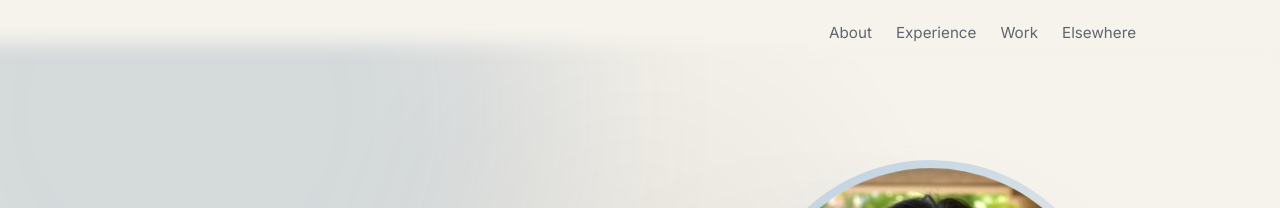
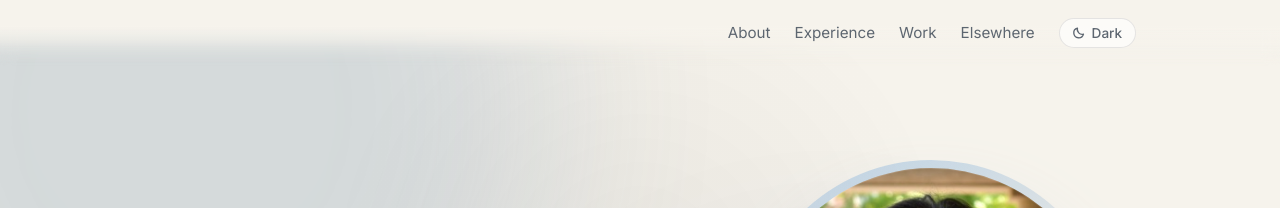
Before and after one commit to briannarimm/briannarimm.github.io, a Jekyll site: the page built from index.html, in a window 1280 px wide. Shown: the top 208 px of the page. Built offline with Jekyll 4.4.1, drawn with Linux system fonts in a browser that asks for light colours.

Commit message:
Theme: dark default, light theme behind a header toggle
- Light tokens from the brand guide under :root[data-theme="light"] and,
  with no stored choice, under prefers-color-scheme: light. --wm-blue,
  --wm-pink, --grad and the shadows do not change.
- --wm-period (#e6e6ec dark, Ink light) drives the inline wordmark's period.
- Light adjustments: aurora opacity halved (--aurora-k), spotlight
  rgba(10,14,19,0.05), card fill and portrait frame use rgba(21,24,29,x).
- Theme helpers replace hard-coded white tints (soft body text, hover
  lines, carousel dots, code backgrounds). Text on the dark media chips,
  captions and carousel buttons stays off-white in both themes.
- The active filter uses the pastel --wm-blue fill so Ink text keeps
  10.8:1 in both themes.
- Header: a labeled pill toggle ("Light" or "Dark", sun or moon icon,
  aria-pressed) at the end of the nav. On phones the nav wraps so the
  toggle sits on a second row and nothing scrolls sideways.
- head.html: an inline script applies the stored choice before first
  paint; theme-color has light and dark values.

Co-Authored-By: Claude Opus 5.5 <noreply@anthropic.com>
Claude-Session: https://claude.ai/code/session_0147Uf4XhnPk1AgYScdQEiX1

```diff
--- a/_includes/head.html
+++ b/_includes/head.html
@@ -1,4 +1,13 @@
 <meta charset="utf-8">
+<script>
+  // Apply a stored theme choice before first paint. With no choice, CSS follows the system setting.
+  (function () {
+    try {
+      var t = localStorage.getItem("theme");
+      if (t === "light" || t === "dark") document.documentElement.setAttribute("data-theme", t);
+    } catch (e) {}
+  })();
+</script>
 <meta name="viewport" content="width=device-width, initial-scale=1">
 {%- if page.title and page.url != "/" %}
 <title>{{ page.title | escape }} &middot; {{ site.title }}</title>
@@ -7,7 +16,8 @@
 {%- endif %}
 {%- assign meta_desc = page.description | default: site.description | strip_html | strip_newlines | escape %}
 <meta name="description" content="{{ meta_desc }}">
-<meta name="theme-color" content="#0a0e13">
+<meta name="theme-color" content="#0a0e13" media="(prefers-color-scheme: dark)">
+<meta name="theme-color" content="#f6f3ec" media="(prefers-color-scheme: light)">
 <link rel="canonical" href="{{ page.url | absolute_url }}">
 <meta property="og:title" content="{{ page.title | default: site.title | escape }}">
 <meta property="og:description" content="{{ meta_desc }}">
--- a/_includes/header.html
+++ b/_includes/header.html
@@ -6,5 +6,6 @@
     <a href="{{ home }}#experience">Experience</a>
     <a href="{{ home }}#work">Work</a>
     <a href="{{ home }}#links">Elsewhere</a>
+    <button class="theme-toggle" type="button" aria-pressed="false" data-theme-toggle hidden><svg class="ico" aria-hidden="true"><use href="#sun"/></svg><span>Light</span></button>
   </nav>
 </header>
--- a/_includes/sprite.html
+++ b/_includes/sprite.html
@@ -10,4 +10,6 @@
   <symbol id="eye" viewBox="0 0 16 16"><path d="M1.5 8S4 3.5 8 3.5 14.5 8 14.5 8 12 12.5 8 12.5 1.5 8 1.5 8z" fill="none" stroke="currentColor" stroke-width="1.4" stroke-linejoin="round"/><circle cx="8" cy="8" r="2" fill="none" stroke="currentColor" stroke-width="1.4"/></symbol>
   <symbol id="chev-left" viewBox="0 0 16 16"><path d="M10 3L5 8l5 5" fill="none" stroke="currentColor" stroke-width="1.8" stroke-linecap="round" stroke-linejoin="round"/></symbol>
   <symbol id="chev-right" viewBox="0 0 16 16"><path d="M6 3l5 5-5 5" fill="none" stroke="currentColor" stroke-width="1.8" stroke-linecap="round" stroke-linejoin="round"/></symbol>
+  <symbol id="sun" viewBox="0 0 16 16"><circle cx="8" cy="8" r="3" fill="none" stroke="currentColor" stroke-width="1.6"/><path d="M8 1.5v1.3M8 13.2v1.3M1.5 8h1.3M13.2 8h1.3M3.4 3.4l.9.9M11.7 11.7l.9.9M3.4 12.6l.9-.9M11.7 4.3l.9-.9" fill="none" stroke="currentColor" stroke-width="1.6" stroke-linecap="round"/></symbol>
+  <symbol id="moon" viewBox="0 0 16 16"><path d="M13.5 9.6A5.8 5.8 0 0 1 6.4 2.5a5.8 5.8 0 1 0 7.1 7.1z" fill="none" stroke="currentColor" stroke-width="1.6" stroke-linejoin="round"/></symbol>
 </svg>
--- a/script.js
+++ b/script.js
@@ -3,6 +3,37 @@ const yearEl = document.getElementById("year");
 if (yearEl) yearEl.textContent = new Date().getFullYear();
 
 const reduced = window.matchMedia("(prefers-reduced-motion: reduce)").matches;
+
+// Theme toggle: dark by default, follows the system until the visitor chooses.
+// The choice is kept in localStorage under "theme"; head.html applies it before first paint.
+const themeToggle = document.querySelector("[data-theme-toggle]");
+if (themeToggle) {
+  const root = document.documentElement;
+  const systemLight = window.matchMedia("(prefers-color-scheme: light)");
+  const label = themeToggle.querySelector("span");
+  const icon = themeToggle.querySelector("use");
+  const current = () => root.dataset.theme || (systemLight.matches ? "light" : "dark");
+  const render = () => {
+    const light = current() === "light";
+    // The label names the theme the button switches to.
+    themeToggle.setAttribute("aria-pressed", String(light));
+    label.textContent = light ? "Dark" : "Light";
+    icon.setAttribute("href", light ? "#moon" : "#sun");
+    // A manual choice also sets the browser bar color.
+    if (root.dataset.theme) {
+      document.querySelectorAll('meta[name="theme-color"]').forEach((m) => { m.content = light ? "#f6f3ec" : "#0a0e13"; });
+    }
+  };
+  themeToggle.addEventListener("click", () => {
+    const next = current() === "light" ? "dark" : "light";
+    root.dataset.theme = next;
+    try { localStorage.setItem("theme", next); } catch (e) { /* storage off: the choice lasts for this page */ }
+    render();
+  });
+  systemLight.addEventListener("change", render);
+  themeToggle.hidden = false;
+  render();
+}
 
 // Scroll reveal
 const io = new IntersectionObserver((entries) => {
--- a/style.css
+++ b/style.css
@@ -350,8 +350,9 @@ h3.sub { font-size: 1.3rem; margin: 3rem 0 1rem; letter-spacing: -0.02em; }
   body { font-size: 1rem; }
   section { padding: 3.5rem 0; }
   .site-header { padding-block: 0.8rem; }
-  nav { gap: 0.9rem; }
+  nav { gap: 0.9rem; flex-wrap: wrap; justify-content: flex-end; row-gap: 0.45rem; }
   nav a { font-size: 0.88rem; }
+  .theme-toggle { font-size: 0.8rem; padding: 0.25rem 0.7rem; }
   h1 { font-size: clamp(2.4rem, 13vw, 3.4rem); }
   .rotator { white-space: normal; }
   .card, .tiles > div, .edu-grid > div { padding: 1.2rem; }
```
Also changed, not shown: _brand-progress.md (+1 -1 lines).
